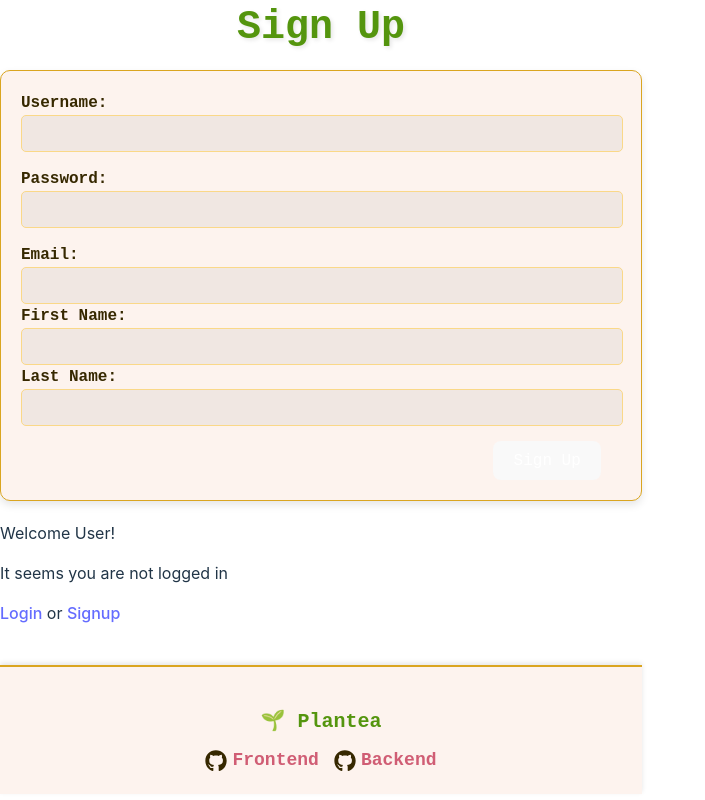
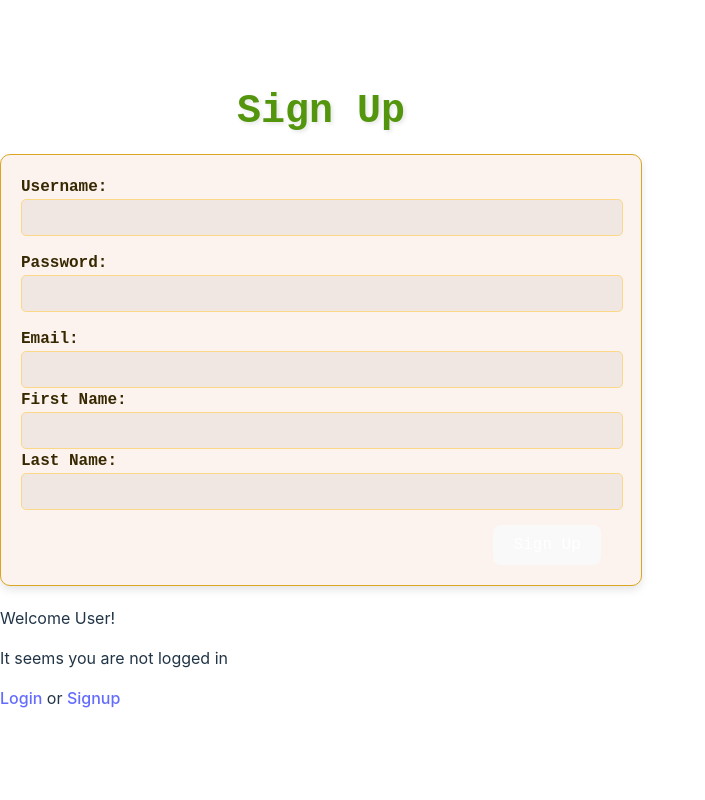
Before and after one commit to minecet/coctailnotes-frontend, a React (Vite) app in the folder coctailNotesApp/: page /signup in a window 1280 px wide. Shown: the whole page, without its empty margins (0-705 px from the left). Built offline with nearby package versions, Linux system fonts and the light colour scheme.

Commit message:
remove unused vars to get rid of the warnings crashing the deployment on netlify

```diff
--- a/coctailNotesApp/src/App.tsx
+++ b/coctailNotesApp/src/App.tsx
@@ -2,7 +2,7 @@ import { Route, Routes } from "react-router-dom";
 import SignupPage from "./pages/SignupPage";
 import LoginPage from "./pages/LoginPage";
 import ProfilePage from "./pages/ProfilePage";
-import PrivateRoute from "./components/PrivateRoute";
+//import PrivateRoute from "./components/PrivateRoute";
 import AnonymousRoute from "./components/AnonymousRoute";
 
 import Sidebar from "./components/Sidebar";
@@ -50,7 +50,7 @@ function App() {
         <Sidebar />
       </div>
 
-      <Footer />
+     {/*<Footer />*/}
     </>
   );
 }
--- a/coctailNotesApp/src/components/AuthForm.tsx
+++ b/coctailNotesApp/src/components/AuthForm.tsx
@@ -16,7 +16,7 @@ interface FormData {
   surname?: string;
 }
 
-const AuthForm: React.FC<AuthFormProps> = ({ isSignup, submitCallback, fields, buttonLabel }) => {
+const AuthForm: React.FC<AuthFormProps> = ({ isSignup, submitCallback}) => {
   const [formData, setFormData] = useState<FormData>(
     isSignup
       ? { username: "", password: "", email: "", firstName: "", surname: "" }
--- a/coctailNotesApp/src/pages/LoginPage.tsx
+++ b/coctailNotesApp/src/pages/LoginPage.tsx
@@ -14,7 +14,7 @@ const LoginPage = () => {
     throw new Error("LoginPage must be used within a SessionContextProvider");
   }
 
-  const { token, setToken, setUser } = sessionContext;
+  const {setToken, setUser } = sessionContext;
 
   const handleLogin = async (credentials: LoginCredentials) => {
     try {
```
